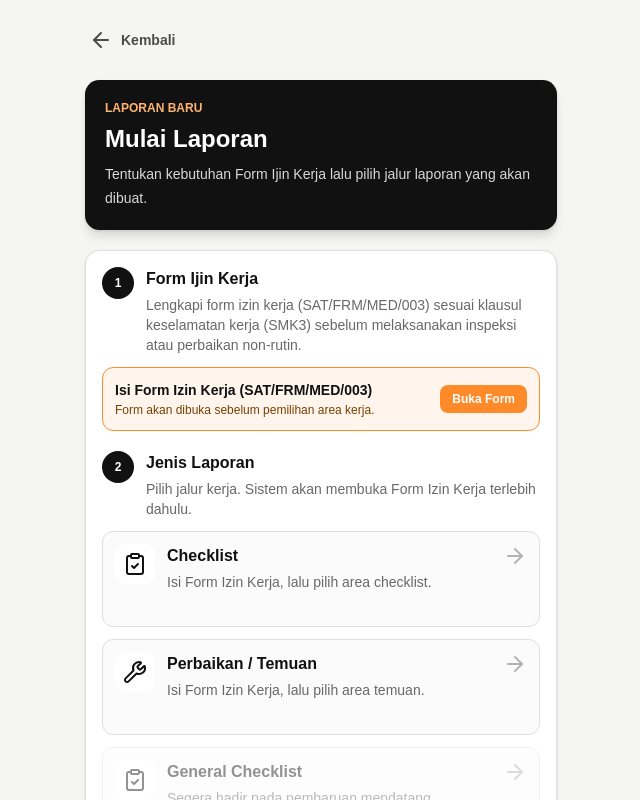
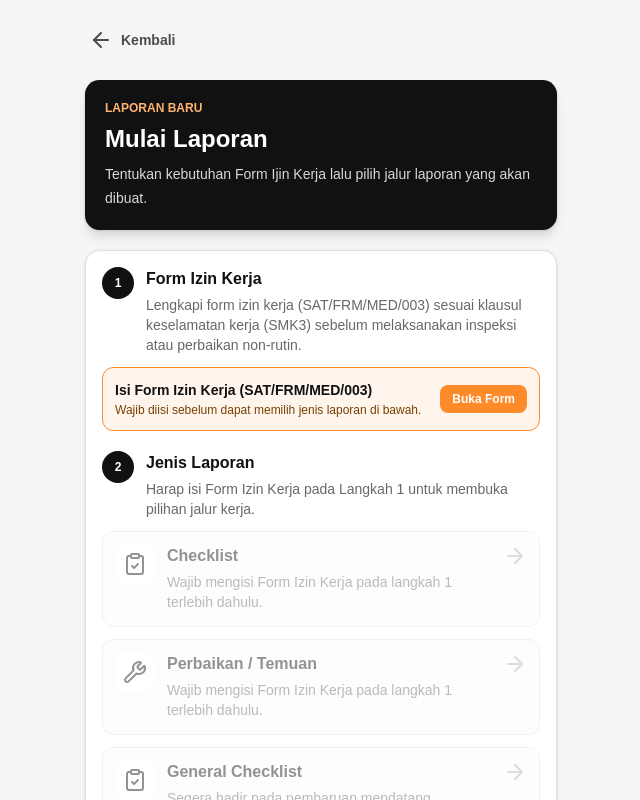
Before and after one commit to buildingprocess25/sparta-engineering, a Next.js app: page /dashboard/reports/new in a window 1280 px wide. Shown: the top 800 px of the page, without its empty margins (319-959 px from the left). Built offline with nearby package versions, Linux system fonts and the light colour scheme.

Commit message:
feat : add form 003

```diff
--- a/components/es-dashboard/frm-med-003-form.tsx
+++ b/components/es-dashboard/frm-med-003-form.tsx
@@ -155,9 +155,11 @@ export function FrmMed003Form({
       // ignore session storage error
     }
 
-    // Redirect to the chosen destination (checklist or repair area picker)
+    // Redirect to the chosen destination (checklist, repair, or back to select flow)
     if (targetNext === "repair") {
       router.push("/dashboard/reports/new/repair/area?workPermit=fill")
+    } else if (targetNext === "select" || targetNext === "new") {
+      router.push("/dashboard/reports/new?permit=done")
     } else {
       router.push("/dashboard/reports/new/checklist/area?workPermit=fill")
     }
--- a/components/es-dashboard/new-report-flow.tsx
+++ b/components/es-dashboard/new-report-flow.tsx
@@ -2,11 +2,27 @@
 
 import * as React from "react"
 import Link from "next/link"
-import { ClipboardCheck, ShieldAlert, Wrench } from "lucide-react"
+import { CheckCircle2, ClipboardCheck, ShieldAlert, Wrench } from "lucide-react"
 
 import { ReportChoiceCard } from "@/components/es-dashboard/report-choice-card"
 
 export function NewReportFlow() {
+  const [hasWorkPermit, setHasWorkPermit] = React.useState(false)
+
+  React.useEffect(() => {
+    try {
+      if (typeof window !== "undefined") {
+        const permit = window.sessionStorage.getItem("sparta_work_permit")
+        const params = new URLSearchParams(window.location.search)
+        if (permit || params.get("permit") === "done" || params.get("workPermit") === "fill") {
+          setHasWorkPermit(true)
+        }
+      }
+    } catch {
+      // ignore
+    }
+  }, [])
+
   return (
     <div className="flex flex-col gap-5 rounded-2xl border border-[#dedede] bg-white p-4 shadow-sm">
       {/* Step 1: Form Izin Kerja */}
@@ -16,7 +32,7 @@ export function NewReportFlow() {
             1
           </span>
           <div className="min-w-0 flex-1">
-            <h2 className="font-semibold text-[#111111]">Form Ijin Kerja</h2>
+            <h2 className="font-semibold text-[#111111]">Form Izin Kerja</h2>
             <p className="mt-1 text-sm leading-5 text-[#686868]">
               Lengkapi form izin kerja (SAT/FRM/MED/003) sesuai klausul keselamatan kerja (SMK3) sebelum melaksanakan inspeksi atau perbaikan non-rutin.
             </p>
@@ -24,20 +40,39 @@ export function NewReportFlow() {
         </div>
 
         <div className="mt-3">
-          <div className="flex items-center justify-between rounded-xl border border-[#ff8a2a] bg-[#fff5ec] p-3 text-left">
+          <div
+            className={
+              hasWorkPermit
+                ? "flex items-center justify-between rounded-xl border border-emerald-300 bg-emerald-50/70 p-3 text-left transition-colors"
+                : "flex items-center justify-between rounded-xl border border-[#ff8a2a] bg-[#fff5ec] p-3 text-left transition-colors"
+            }
+          >
             <div className="min-w-0 pr-3">
-              <span className="block font-semibold text-[#111111] text-sm">
-                Isi Form Izin Kerja (SAT/FRM/MED/003)
-              </span>
+              <div className="flex items-center gap-1.5">
+                {hasWorkPermit && (
+                  <CheckCircle2 className="size-4 text-emerald-600 shrink-0" />
+                )}
+                <span className="block font-semibold text-[#111111] text-sm">
+                  {hasWorkPermit
+                    ? "Form Izin Kerja (SAT/FRM/MED/003) - Terisi"
+                    : "Isi Form Izin Kerja (SAT/FRM/MED/003)"}
+                </span>
+              </div>
               <span className="mt-0.5 block text-xs text-[#774000]">
-                Form akan dibuka sebelum pemilihan area kerja.
+                {hasWorkPermit
+                  ? "Izin kerja aktif & terkonfirmasi. Pilihan laporan di bawah telah terbuka."
+                  : "Wajib diisi sebelum dapat memilih jenis laporan di bawah."}
               </span>
             </div>
             <Link
-              href="/dashboard/reports/new/work-permit?next=checklist"
-              className="shrink-0 rounded-lg bg-[#ff8a2a] px-3 py-1.5 text-xs font-semibold text-white hover:bg-[#e0751d] transition-colors"
+              href="/dashboard/reports/new/work-permit?next=select"
+              className={
+                hasWorkPermit
+                  ? "shrink-0 rounded-lg bg-emerald-700 px-3 py-1.5 text-xs font-semibold text-white hover:bg-emerald-800 transition-colors"
+                  : "shrink-0 rounded-lg bg-[#ff8a2a] px-3 py-1.5 text-xs font-semibold text-white hover:bg-[#e0751d] transition-colors"
+              }
             >
-              Buka Form
+              {hasWorkPermit ? "Ubah Form" : "Buka Form"}
             </Link>
           </div>
         </div>
@@ -52,22 +87,34 @@ export function NewReportFlow() {
           <div>
             <h2 className="font-semibold text-[#111111]">Jenis Laporan</h2>
             <p className="mt-1 text-sm leading-5 text-[#686868]">
-              Pilih jalur kerja. Sistem akan membuka Form Izin Kerja terlebih dahulu.
+              {hasWorkPermit
+                ? "Pilih jalur kerja non-rutin yang akan dilaksanakan."
+                : "Harap isi Form Izin Kerja pada Langkah 1 untuk membuka pilihan jalur kerja."}
             </p>
           </div>
         </div>
         <div className="mt-3 flex flex-col gap-3">
           <ReportChoiceCard
-            href="/dashboard/reports/new/work-permit?next=checklist"
+            href="/dashboard/reports/new/checklist/area?workPermit=fill"
             title="Checklist"
-            description="Isi Form Izin Kerja, lalu pilih area checklist."
+            description={
+              hasWorkPermit
+                ? "Pilih area dan inventaris checklist non-rutin."
+                : "Wajib mengisi Form Izin Kerja pada langkah 1 terlebih dahulu."
+            }
             icon={ClipboardCheck}
+            disabled={!hasWorkPermit}
           />
           <ReportChoiceCard
-            href="/dashboard/reports/new/work-permit?next=repair"
+            href="/dashboard/reports/new/repair/area?workPermit=fill"
             title="Perbaikan / Temuan"
-            description="Isi Form Izin Kerja, lalu pilih area temuan."
+            description={
+              hasWorkPermit
+                ? "Pilih area temuan perbaikan non-rutin."
+                : "Wajib mengisi Form Izin Kerja pada langkah 1 terlebih dahulu."
+            }
             icon={Wrench}
+            disabled={!hasWorkPermit}
           />
           <ReportChoiceCard
             href="#"
```
Also changed, not shown: components/es-dashboard/todo-list-panel.tsx (+15 -73 lines).
